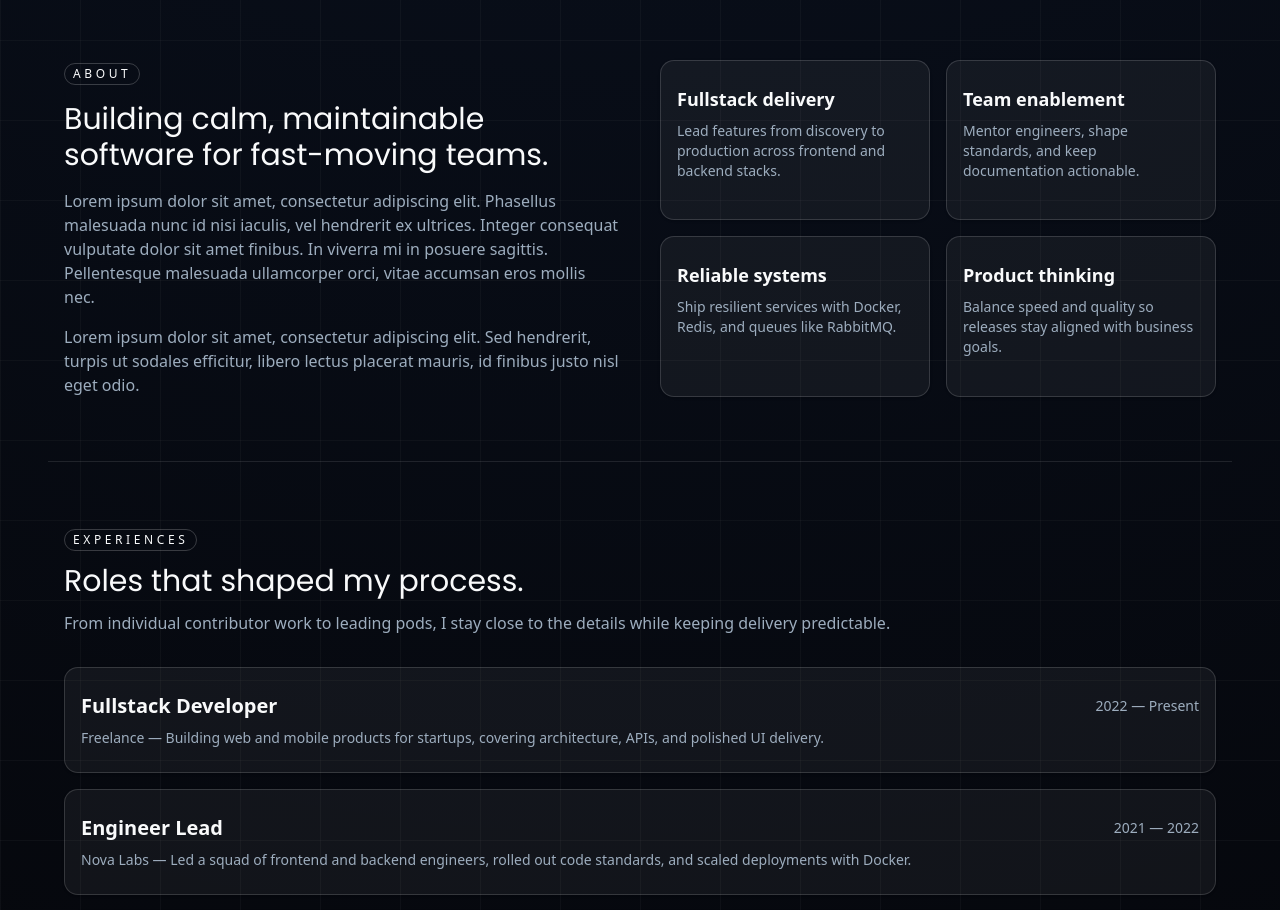
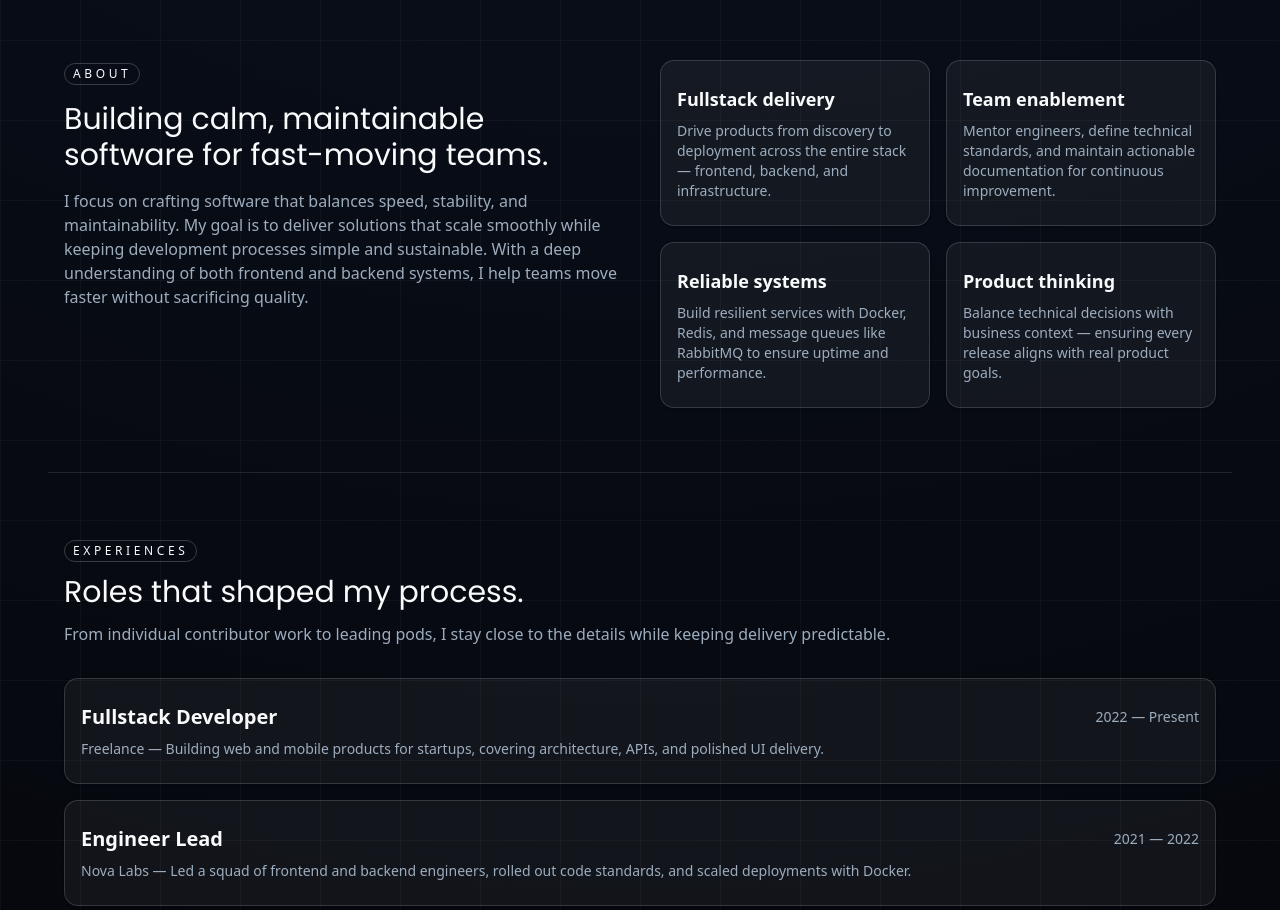
Before and after one commit to KhenCahyo13/Portfolio-Website-Web, a Next.js app: page / in a window 1280 px wide. Shown: the part 1080-1990 px from the top of the page. Built offline with nearby package versions, Linux system fonts and the light colour scheme.

Commit message:
refactor: Adjust typewritting

```diff
--- a/src/app/(home)/components/about/view.tsx
+++ b/src/app/(home)/components/about/view.tsx
@@ -21,12 +21,7 @@ const AboutView: FC = () => (
                 </Badge>
                 <h2 className="font-heading text-3xl text-foreground">Building calm, maintainable software for fast-moving teams.</h2>
                 <p className="text-sm text-muted-foreground md:text-base">
-                    Lorem ipsum dolor sit amet, consectetur adipiscing elit. Phasellus malesuada nunc id nisi iaculis, vel hendrerit ex ultrices. Integer consequat
-                    vulputate dolor sit amet finibus. In viverra mi in posuere sagittis. Pellentesque malesuada ullamcorper orci, vitae accumsan eros mollis nec.
-                </p>
-                <p className="text-sm text-muted-foreground md:text-base">
-                    Lorem ipsum dolor sit amet, consectetur adipiscing elit. Sed hendrerit, turpis ut sodales efficitur, libero lectus placerat mauris, id finibus
-                    justo nisl eget odio.
+                    I focus on crafting software that balances speed, stability, and maintainability. My goal is to deliver solutions that scale smoothly while keeping development processes simple and sustainable. With a deep understanding of both frontend and backend systems, I help teams move faster without sacrificing quality.
                 </p>
             </div>
             <motion.div variants={staggerVariants} className="flex-1 grid items-stretch gap-4 sm:grid-cols-2">
--- a/src/app/(home)/data.tsx
+++ b/src/app/(home)/data.tsx
@@ -22,19 +22,19 @@ export const heroHighlights = [
 export const focusTiles = [
     {
         title: "Fullstack delivery",
-        description: "Lead features from discovery to production across frontend and backend stacks.",
+        description: "Drive products from discovery to deployment across the entire stack — frontend, backend, and infrastructure.",
     },
     {
         title: "Team enablement",
-        description: "Mentor engineers, shape standards, and keep documentation actionable.",
+        description: "Mentor engineers, define technical standards, and maintain actionable documentation for continuous improvement.",
     },
     {
         title: "Reliable systems",
-        description: "Ship resilient services with Docker, Redis, and queues like RabbitMQ.",
+        description: "Build resilient services with Docker, Redis, and message queues like RabbitMQ to ensure uptime and performance.",
     },
     {
         title: "Product thinking",
-        description: "Balance speed and quality so releases stay aligned with business goals.",
+        description: "Balance technical decisions with business context — ensuring every release aligns with real product goals.",
     },
 ];
 
```
